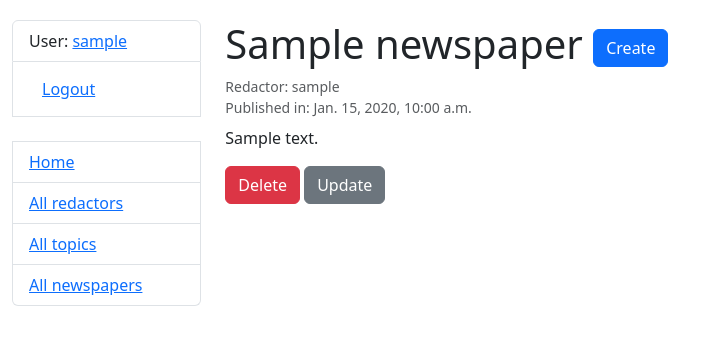
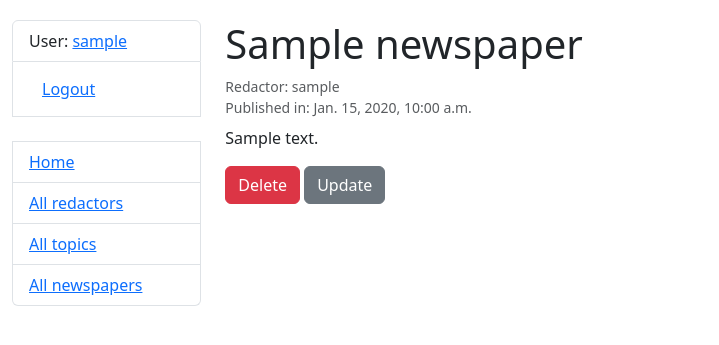
Before and after one commit to Iryna802498/news-agency, a Django app: page /newspapers/1/ in a window 1280 px wide. Shown: the top 345 px of the page, without its empty margins (0-719 px from the left). Run offline with Django 5.2, Linux system fonts and the light colour scheme; a user stored in the database is signed in; tables that the repository leaves empty hold one stand-in row (values such as "Sample post").

Commit message:
Add URL path to delete and update pages

```diff
--- a/templates/agency/newspaper_detail.html
+++ b/templates/agency/newspaper_detail.html
@@ -1,9 +1,10 @@
 {% extends "base.html" %}
 {% block content %}
-  <h1>
-    {{ newspaper.title }}
-    <a href="#" class="link-to-page btn btn-primary">Create</a>
-  </h1>
+  <div class="header-row">
+    <h1>
+      {{ newspaper.title }}
+    </h1>
+  </div>
   <p class="text-muted small mb-2">
     {% with publishers_list=newspaper.publishers.all %}
       {% if publishers_list|length == 1 %}
@@ -19,11 +20,11 @@
     Published in: {{ newspaper.published_date|date:'M. d, Y, g:i a' }}
   </p>
   <p>{{ newspaper.content }}</p>
-  <a href="#" class="link-to-page btn btn-danger link-to-page">
+  <a href="{% url 'agency:newspaper-delete' pk=newspaper.id %}" class="link-to-page btn btn-danger link-to-page">
       Delete
     </a>
 
-    <a href="#" class="link-to-page btn btn-secondary link-to-page">
+    <a href="{% url 'agency:newspaper-update' pk=newspaper.id %}" class="link-to-page btn btn-secondary link-to-page">
       Update
     </a>
 {% endblock %}
```
